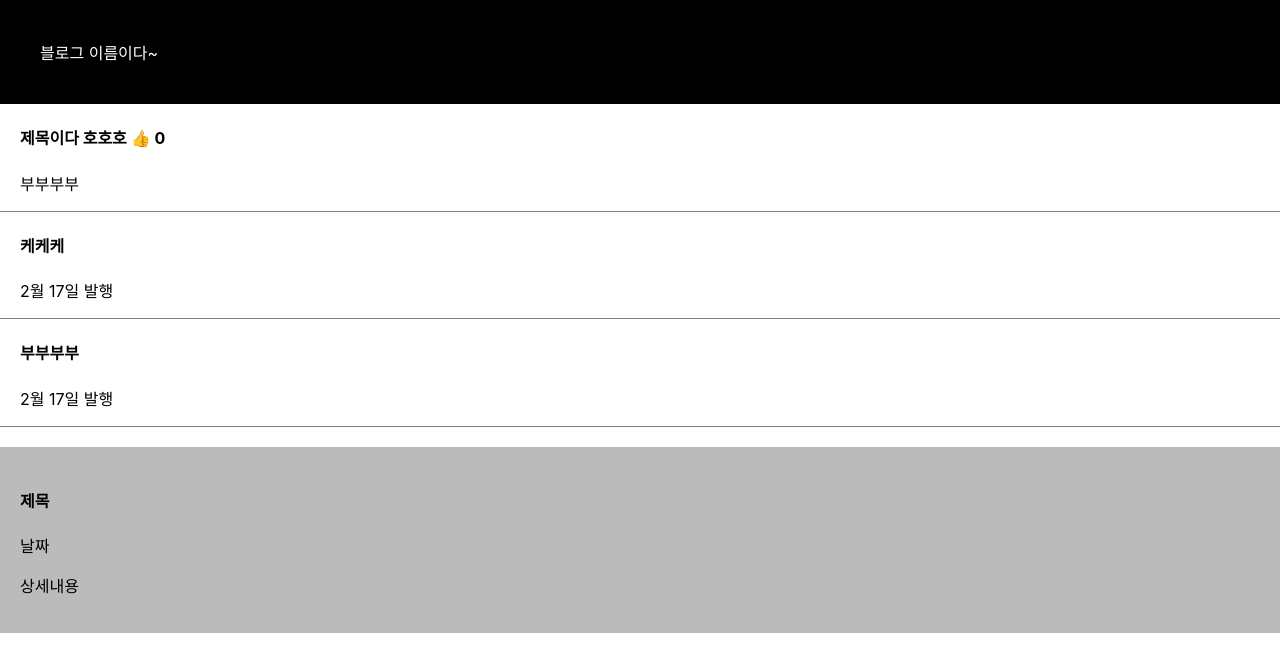
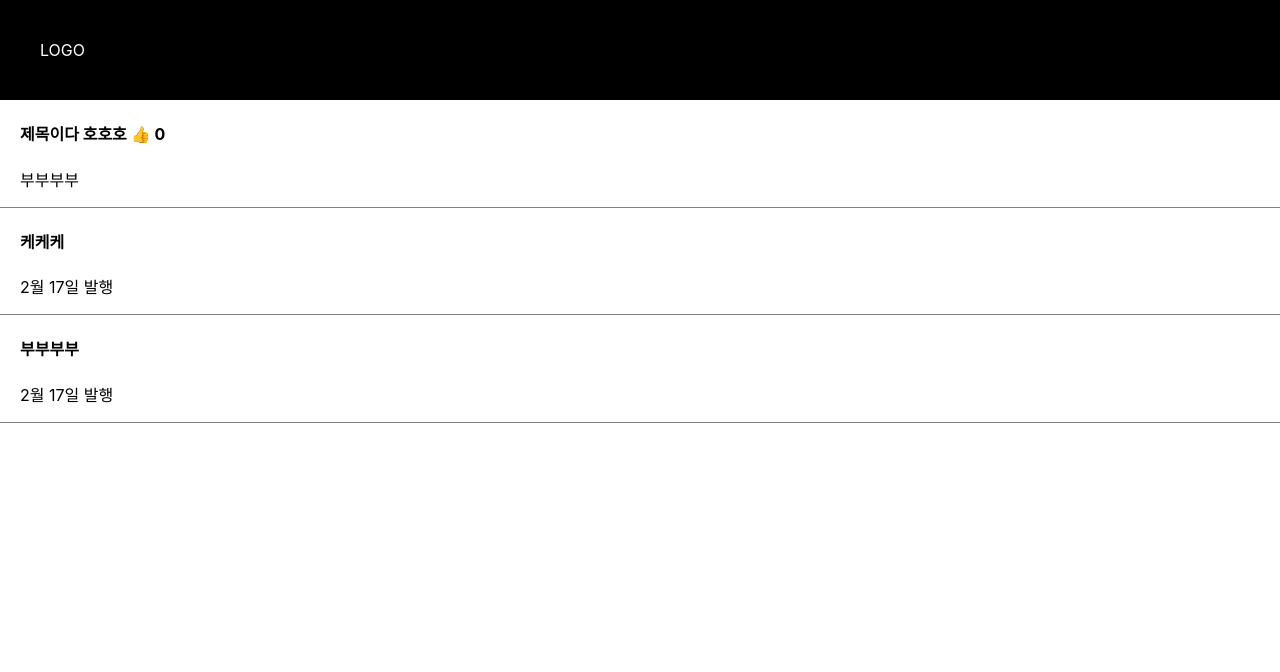
Before and after one commit to supermantoman/react-first, a React (Create React App) app in the folder blog/: page / in a window 1280 px wide. Shown: the top 672 px of the page. Built offline with nearby package versions, Linux system fonts and the light colour scheme.

Commit message:
feature 브랜치 생성

```diff
--- a/blog/src/App.js
+++ b/blog/src/App.js
@@ -7,11 +7,12 @@ function App() {
   let post = "강남 우동 맛집";
   let [title, b] = useState(['제목이다 호호호', '케케케', '부부부부']);
   let [따봉, 따봉바꾸기] = useState(0);
+  // let [modal, setModal] = useSate(false);
 
   return (
     <div className="App">
       <div className="black-nav">
-        <div>블로그 이름이다~</div>
+        <div>LOGO</div>
       </div>
       <div className="list">
         <h4>{title[0]} <span onClick={() => { 따봉바꾸기(따봉+1)}}>👍</span> {따봉} </h4>
@@ -25,26 +26,9 @@ function App() {
         <h4>{title[2]}</h4>
         <p>2월 17일 발행</p>
       </div>
-
-      <div className="modal">
-        <h4>제목</h4>
-        <p>날짜</p>
-        <p>상세내용</p>
-      </div>
     </div>
-
-
   );
 }
 
-function Modal() {
-  return (
-    <div className="modal">
-      <h4>제목</h4>
-      <p>날짜</p>
-     <p>상세내용</p>
-    </div>
-  )
-}
 
 export default App;
```
